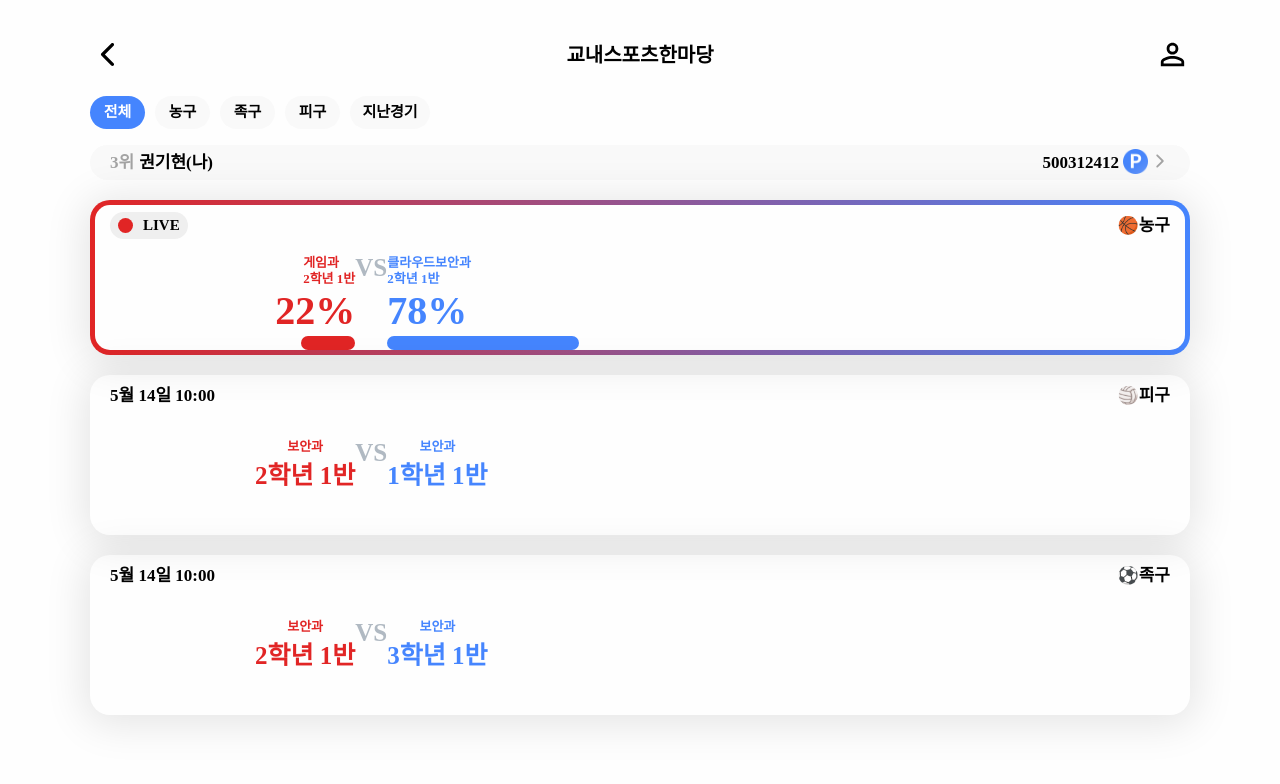
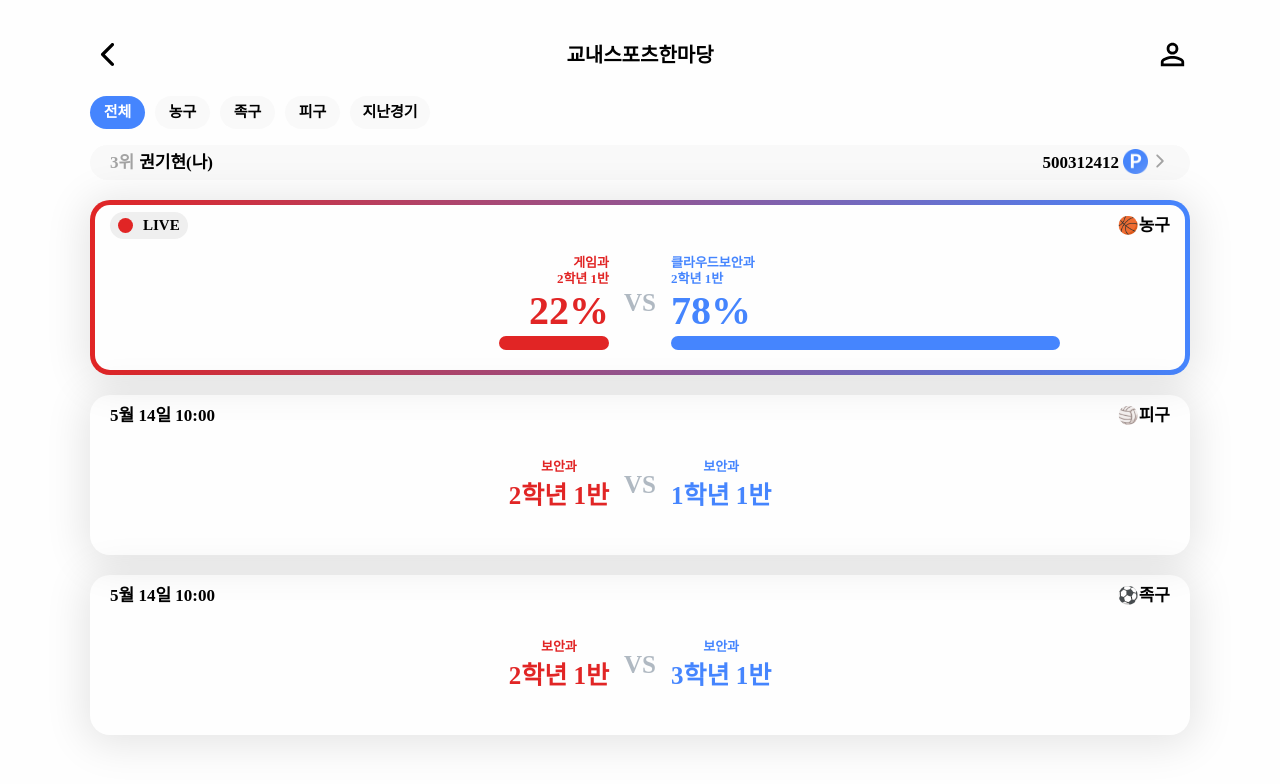
Before and after one commit to hansei-hanum/hanum-frontend-sports, a React (Vite) app: page / in a window 1280 px wide. Shown: the top 784 px of the page. Built offline with nearby package versions, Linux system fonts and the light colour scheme.

Commit message:
fix: style

```diff
--- a/src/components/common/StatusContainer/styled.ts
+++ b/src/components/common/StatusContainer/styled.ts
@@ -11,8 +11,8 @@ interface ContentProps {
 }
 
 export const StatusContainer = styled.div<StatusContainerProps>`
+    min-height: 175px;
     width: 100%;
-    // height: 175px;
     border-radius: 20px;
     box-shadow: 0px 4px 40px 6px rgba(0, 0, 0, 0.1);
     padding: 0 15px;
@@ -71,6 +71,7 @@ export const Content = styled.div<ContentProps>`
     align-items: center;
     gap: 10px;
     margin-top: 10px;
+
 `;
 
 export const IconBox = styled.span`
--- a/src/components/common/Team/index.tsx
+++ b/src/components/common/Team/index.tsx
@@ -12,12 +12,14 @@ interface TeamProps {
   alignItems: string;
   isDuring: boolean;
   isEnd: boolean;
+  textAlign: string;
 }
 
 export const Team: React.FC<TeamProps> = ({
   teamData,
   color,
   alignItems,
+  textAlign,
   isDuring,
   isEnd,
 }) => {
@@ -25,7 +27,11 @@ export const Team: React.FC<TeamProps> = ({
     <S.TeamBox color={color} alignItems={alignItems}>
       {isDuring ? (
         <>
-          <S.Class fontSize={13} style={{ lineHeight: 1.2 }}>
+          <S.Class
+            textAlign={textAlign}
+            fontSize={13}
+            style={{ lineHeight: 1.2 }}
+          >
             {teamData.department} <br /> {teamData.class}
           </S.Class>
           <S.Ratio>{teamData.ratio}%</S.Ratio>
@@ -37,14 +43,18 @@ export const Team: React.FC<TeamProps> = ({
             <S.TeamBoxEndContent alignItems={alignItems}>
               <S.ClassBox>
                 <S.Department>{teamData.department}</S.Department>
-                <S.Class fontSize={13}>{teamData.class}</S.Class>
+                <S.Class textAlign={textAlign} fontSize={13}>
+                  {teamData.class}
+                </S.Class>
               </S.ClassBox>
               <S.Score>{teamData.score}</S.Score>
             </S.TeamBoxEndContent>
           ) : (
             <S.OfflineClassBox>
               <S.Department>{teamData.department}</S.Department>
-              <S.Class fontSize={25}>{teamData.class}</S.Class>
+              <S.Class textAlign={textAlign} fontSize={25}>
+                {teamData.class}
+              </S.Class>
             </S.OfflineClassBox>
           )}
         </>
--- a/src/components/common/Team/styled.ts
+++ b/src/components/common/Team/styled.ts
@@ -12,6 +12,7 @@ interface GraphProps {
 
 interface ClassProps {
   fontSize: number;
+  textAlign: string;
 }
 
 interface TeamBoxEndContentProps {
@@ -53,6 +54,7 @@ export const Department = styled.p`
 
 export const Class = styled.p<ClassProps>`
   font-size: ${(props) => props.fontSize + "px"};
+  text-align: ${(props) => props.textAlign}
 `;
 
 export const Ratio = styled.p`
--- a/src/components/common/gameSchedule/index.tsx
+++ b/src/components/common/gameSchedule/index.tsx
@@ -1,10 +1,10 @@
-import React from 'react';
-import * as S from './styled';
-import { colors } from '@styles';
-import { StatusContainer } from '../StatusContainer';
-import { MatchStatus } from '../LiveStatus';
-import { Team } from '../Team';
-import { SubmitButton } from '../SubmitButton';
+import React from "react";
+import * as S from "./styled";
+import { colors } from "@styles";
+import { StatusContainer } from "../StatusContainer";
+import { MatchStatus } from "../LiveStatus";
+import { Team } from "../Team";
+import { SubmitButton } from "../SubmitButton";
 
 export interface ScheduleProps {
   scheduleData: {
@@ -36,30 +36,38 @@ interface StatusDescription {
   description: string;
 }
 
-export const GameSchedule: React.FC<ScheduleProps & StatusDescription & isButton> = ({
-    scheduleData,
-    description,
-    isbutton,
-}) => {
+export const GameSchedule: React.FC<
+  ScheduleProps & StatusDescription & isButton
+> = ({ scheduleData, description, isbutton }) => {
   const { isEnd, isDuring, gameType, redTeam, blueTeam } = scheduleData;
   const renderScheduleContent = () => (
     <>
       <S.ScheduleTop>
-                <div>{isDuring || isEnd ? <MatchStatus isEnd={scheduleData.isEnd} /> : scheduleData.date}</div>
+        <div>
+          {isDuring || isEnd ? (
+            <MatchStatus isEnd={scheduleData.isEnd} />
+          ) : (
+            scheduleData.date
+          )}
+        </div>
         <p>{gameType}</p>
       </S.ScheduleTop>
-            {isEnd || isDuring ? <S.StatusDescription>{description}</S.StatusDescription> : null}
+      {isEnd || isDuring ? (
+        <S.StatusDescription>{description}</S.StatusDescription>
+      ) : null}
       <S.Content isEnd={scheduleData.isEnd}>
         <S.AllBox>
           <Team
+            textAlign="right"
             isEnd={scheduleData.isEnd}
             isDuring={isDuring}
             teamData={redTeam}
             alignItems="flex-end"
             color={colors.redTeamColor}
           />
-                    <S.IconBox>{isEnd ? ':' : 'VS'}</S.IconBox>
+          <S.IconBox>{isEnd ? ":" : "VS"}</S.IconBox>
           <Team
+            textAlign="left"
             isEnd={scheduleData.isEnd}
             isDuring={isDuring}
             alignItems="flex-start"
@@ -81,9 +89,13 @@ export const GameSchedule: React.FC<ScheduleProps & StatusDescription & isButton
   return (
     <S.SheduleContainer>
       {isDuring ? (
-                <StatusContainer isEnd={scheduleData.isEnd}>{renderScheduleContent()}</StatusContainer>
+        <StatusContainer isEnd={scheduleData.isEnd}>
+          {renderScheduleContent()}
+        </StatusContainer>
       ) : (
-                <S.Schedule isEnd={scheduleData.isEnd}>{renderScheduleContent()}</S.Schedule>
+        <S.Schedule isEnd={scheduleData.isEnd}>
+          {renderScheduleContent()}
+        </S.Schedule>
       )}
       {/*
       <S.Schedule isEnd={scheduleData.isEnd} isDuring={isDuring}>
--- a/src/components/common/gameSchedule/styled.ts
+++ b/src/components/common/gameSchedule/styled.ts
@@ -14,6 +14,7 @@ export const SheduleContainer = styled.div`
     flex-direction: column;
     gap: 20px;
     margin-top: 20px;
+    justify-content: center;
 `;
 
 export const Schedule = styled.div<SchedulePropsIsEnd>`
@@ -50,6 +51,7 @@ export const Content = styled.div<ContentProps>`
     align-items: center;
     gap: ${(props) => (props.isEnd ? '20' : '15')}px;
     margin-top: 10px;
+    flex-direction: column;
 `;
 
 export const IconBox = styled.span`
@@ -61,6 +63,8 @@ export const IconBox = styled.span`
 export const AllBox = styled.div`
     display: flex;
     width: 100%;
+    align-items: center;
+    gap: 15px;
 `;
 
 export const ButtonBox = styled.div`
```
Lines whose indentation alone changed are shown as unchanged.
